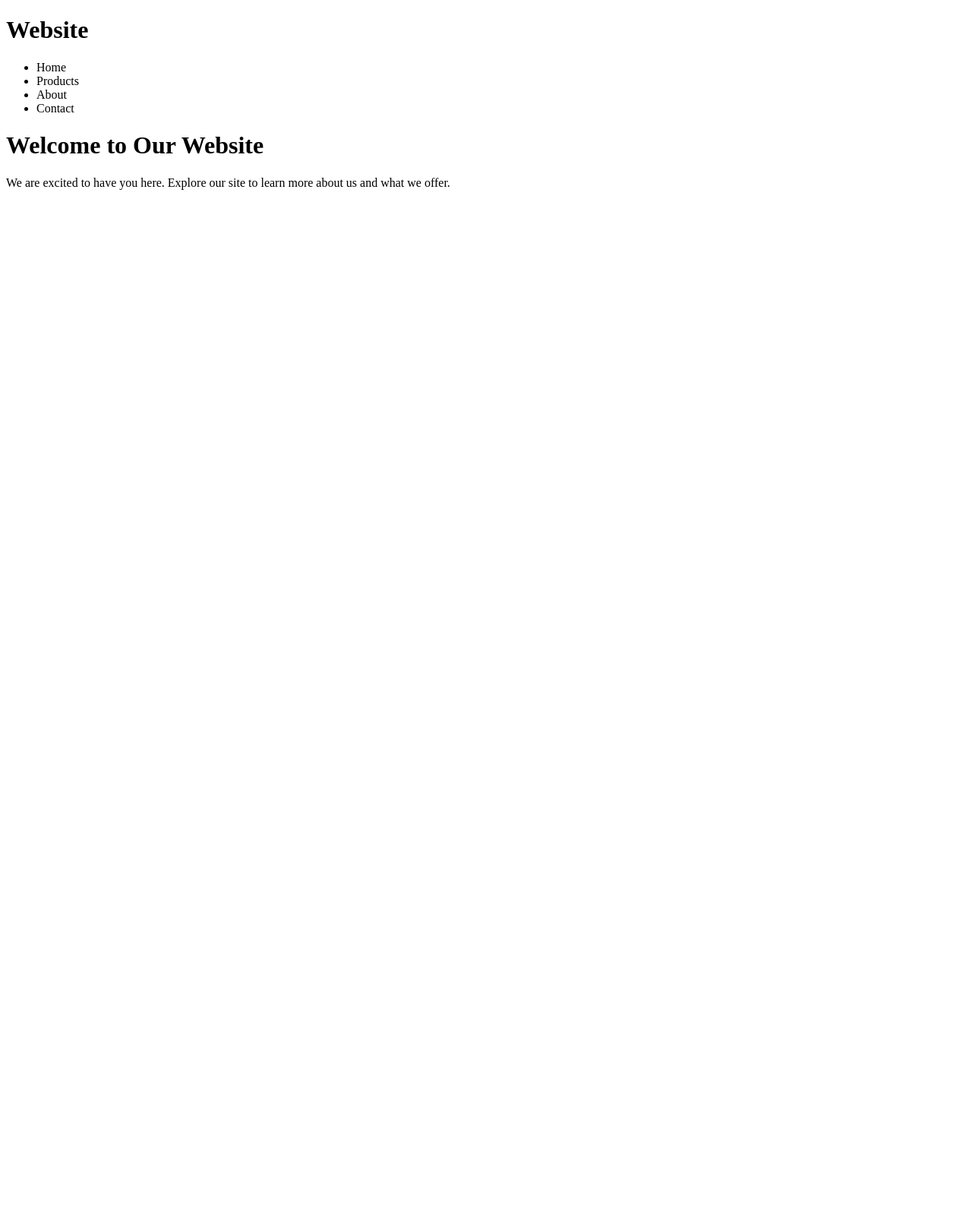
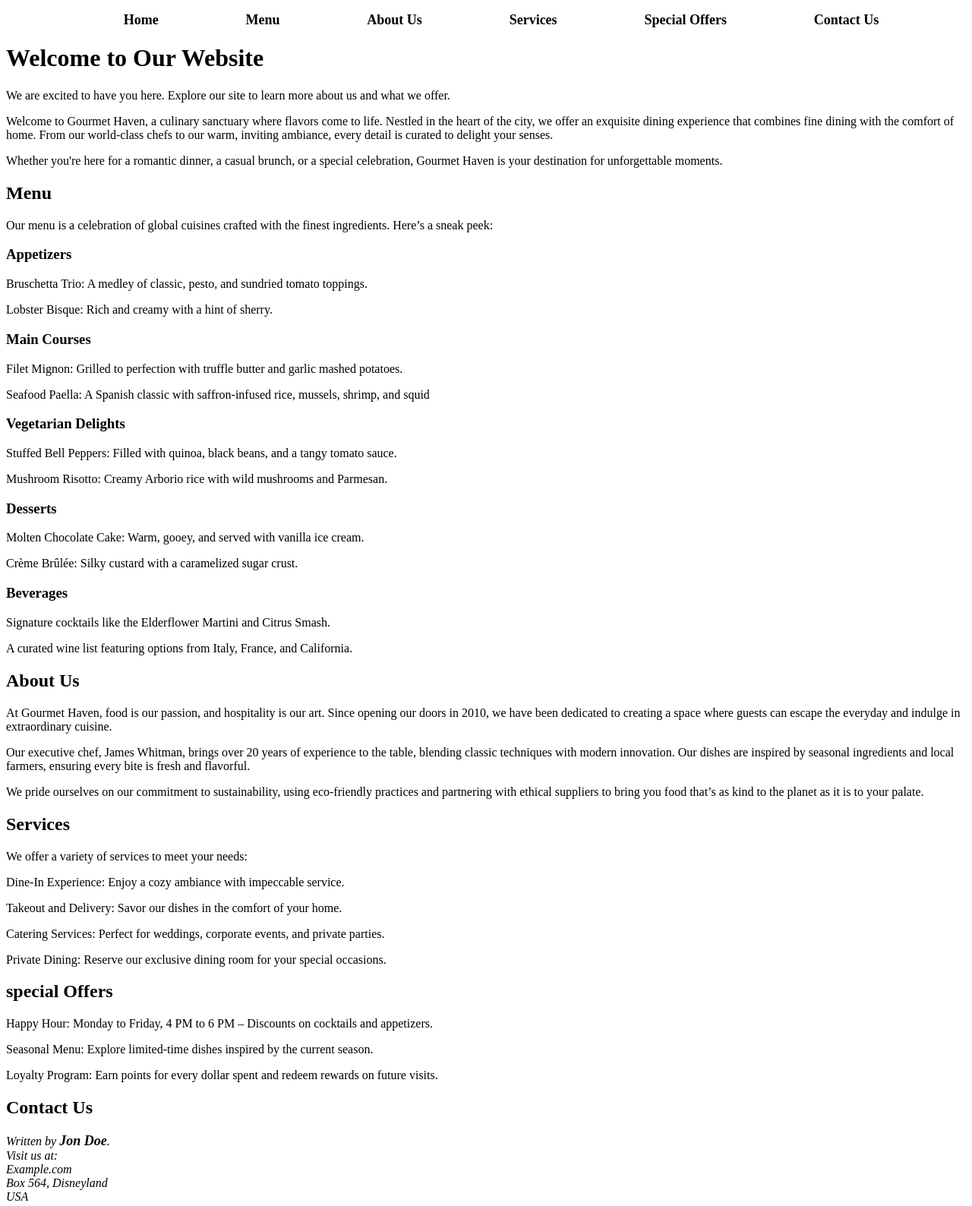
Before and after one commit to ohmsprakash/htmldailytask, a plain HTML site: page day7/task2.html in a window 1280 px wide. Shown: the whole page at 76% size. Before the commit the page ends 800 px from the top, so only its background shows below. Drawn offline with Linux system fonts and the light colour scheme.

Commit message:
added day7 task2

```diff
--- a/day7/task2.html
+++ b/day7/task2.html
@@ -4,22 +4,92 @@
     <meta charset="UTF-8">
     <meta name="viewport" content="width=device-width, initial-scale=1.0">
     <title>Document</title>
+    <style>
+        ul{
+            display: flex;
+            justify-content: space-evenly;
+        }
+        a{
+            text-decoration: none;
+            color: black;
+            font-size: large;
+            font-weight: 800;
+        }
+        li{
+            list-style: none;
+        }
+    </style>
 </head>
 <body>
     <header>
-     <h1>Website</h1>
+     <!-- <h1>Website</h1> -->
     </header>
     <navbar>
     <ul>
-       <li>Home</li>
-       <li>Products</li>
-       <li>About</li>
-       <li>Contact</li>
+       <li><a href="#home">Home</a></li>
+       <li><a href='#menu'>Menu</a></li>
+       <li><a href="#about-us">About Us</a></li>
+       <li><a href="#services">Services</a></li>
+       <li><a href="#offers">Special Offers</a></li>
+       <li><a href="#contact-us">Contact Us</a></li>
     </ul>
     </navbar>
-    <main>
+    <main id="home">
         <h1>Welcome to Our Website</h1>
         <p>We are excited to have you here. Explore our site to learn more about us and what we offer.</p>
+        <p>Welcome to Gourmet Haven, a culinary sanctuary where flavors come to life. Nestled in the heart of the city, we offer an exquisite dining experience that combines fine dining with the comfort of home. From our world-class chefs to our warm, inviting ambiance, every detail is curated to delight your senses.</p>
+        <p>Whether you're here for a romantic dinner, a casual brunch, or a special celebration, Gourmet Haven is your destination for unforgettable moments.</p>
     </main>
+    <div id="menu">
+        <h2>Menu</h2>
+        Our menu is a celebration of global cuisines crafted with the finest ingredients. Here’s a sneak peek:
+
+            <h3>Appetizers</h3>
+            <p>Bruschetta Trio: A medley of classic, pesto, and sundried tomato toppings.</p>
+            <p>Lobster Bisque: Rich and creamy with a hint of sherry.</p>
+            <h3>Main Courses</h3>
+            <p>Filet Mignon: Grilled to perfection with truffle butter and garlic mashed potatoes.</p>
+            <p> Seafood Paella: A Spanish classic with saffron-infused rice, mussels, shrimp, and squid</p>
+            <h3>Vegetarian Delights</h3>
+            <p> Stuffed Bell Peppers: Filled with quinoa, black beans, and a tangy tomato sauce.</p>
+            <p>Mushroom Risotto: Creamy Arborio rice with wild mushrooms and Parmesan.</p>
+            <h3>Desserts</h3>
+            <p>Molten Chocolate Cake: Warm, gooey, and served with vanilla ice cream.</p>
+            <p>Crème Brûlée: Silky custard with a caramelized sugar crust.</p>
+            <h3>Beverages</h3>
+            <p>Signature cocktails like the Elderflower Martini and Citrus Smash.</p>
+            <p>A curated wine list featuring options from Italy, France, and California.</p>
+
+    </div>
+    <div id="about-us">
+        <h2>About Us</h2>
+        <p>At Gourmet Haven, food is our passion, and hospitality is our art. Since opening our doors in 2010, we have been dedicated to creating a space where guests can escape the everyday and indulge in extraordinary cuisine.</p>
+        <p>Our executive chef, James Whitman, brings over 20 years of experience to the table, blending classic techniques with modern innovation. Our dishes are inspired by seasonal ingredients and local farmers, ensuring every bite is fresh and flavorful.</p>
+        <p>We pride ourselves on our commitment to sustainability, using eco-friendly practices and partnering with ethical suppliers to bring you food that’s as kind to the planet as it is to your palate.</p>
+    </div>
+    <div id="services">
+        <h2>Services</h2>
+        <p>We offer a variety of services to meet your needs:</p>
+        <p>Dine-In Experience: Enjoy a cozy ambiance with impeccable service.</p>
+        <p>Takeout and Delivery: Savor our dishes in the comfort of your home.</p>
+        <p> Catering Services: Perfect for weddings, corporate events, and private parties.</p>
+        <p>Private Dining: Reserve our exclusive dining room for your special occasions.</p>
+    </div>
+    <div id="offers">
+        <h2>special Offers</h2>
+            <p>Happy Hour: Monday to Friday, 4 PM to 6 PM – Discounts on cocktails and appetizers.</p>
+            <p>Seasonal Menu: Explore limited-time dishes inspired by the current season.</p>
+            <p>Loyalty Program: Earn points for every dollar spent and redeem rewards on future visits.</p>
+    </div>
+    <div id="contact-us">
+        <h2>Contact Us</h2>
+        <address>
+            Written by <a href="mailto:webmaster@example.com">Jon Doe</a>.<br>
+            Visit us at:<br>
+            Example.com<br>
+            Box 564, Disneyland<br>
+            USA
+        </address>
+    </div>
 </body>
 </html>
```
